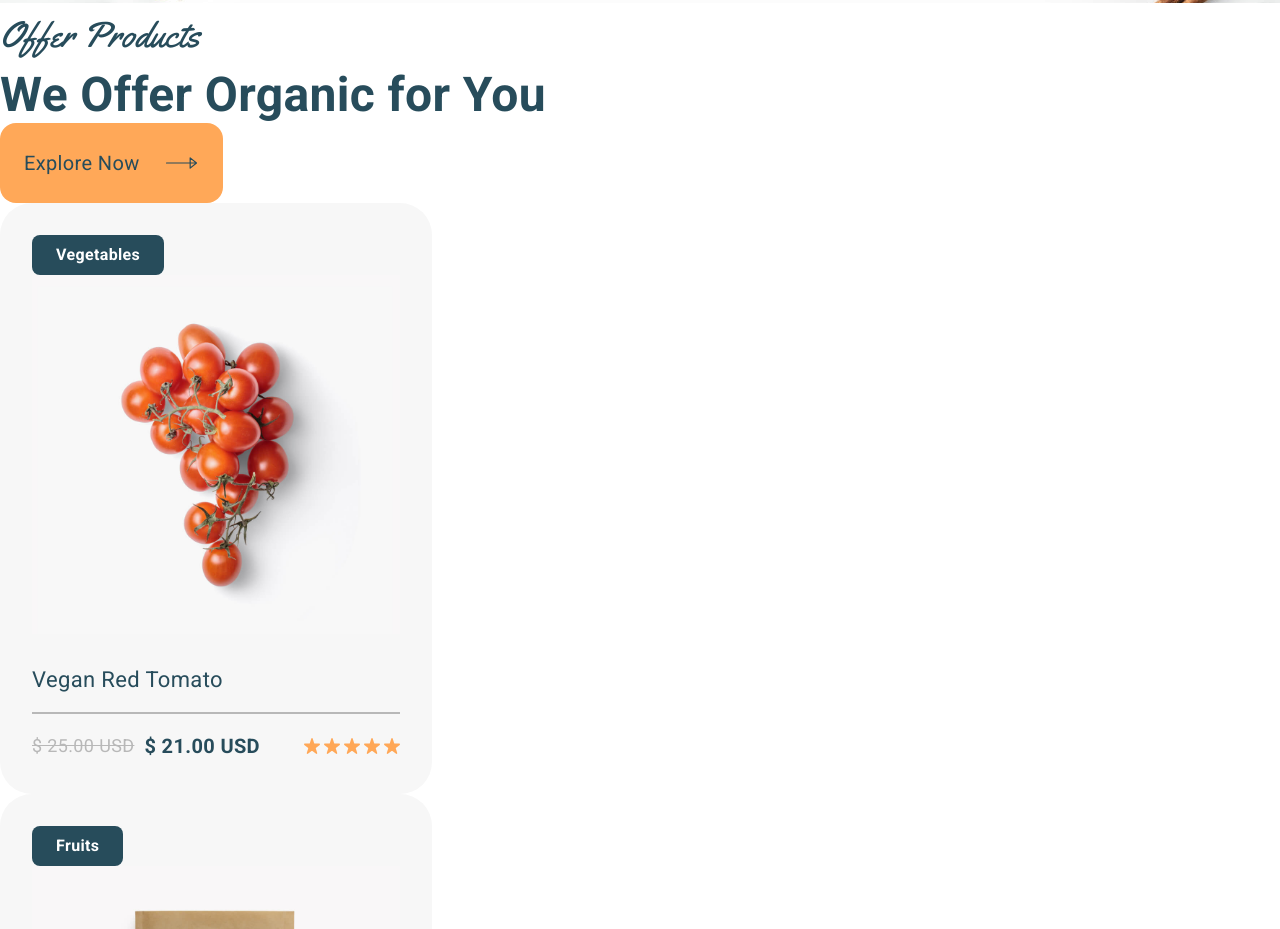
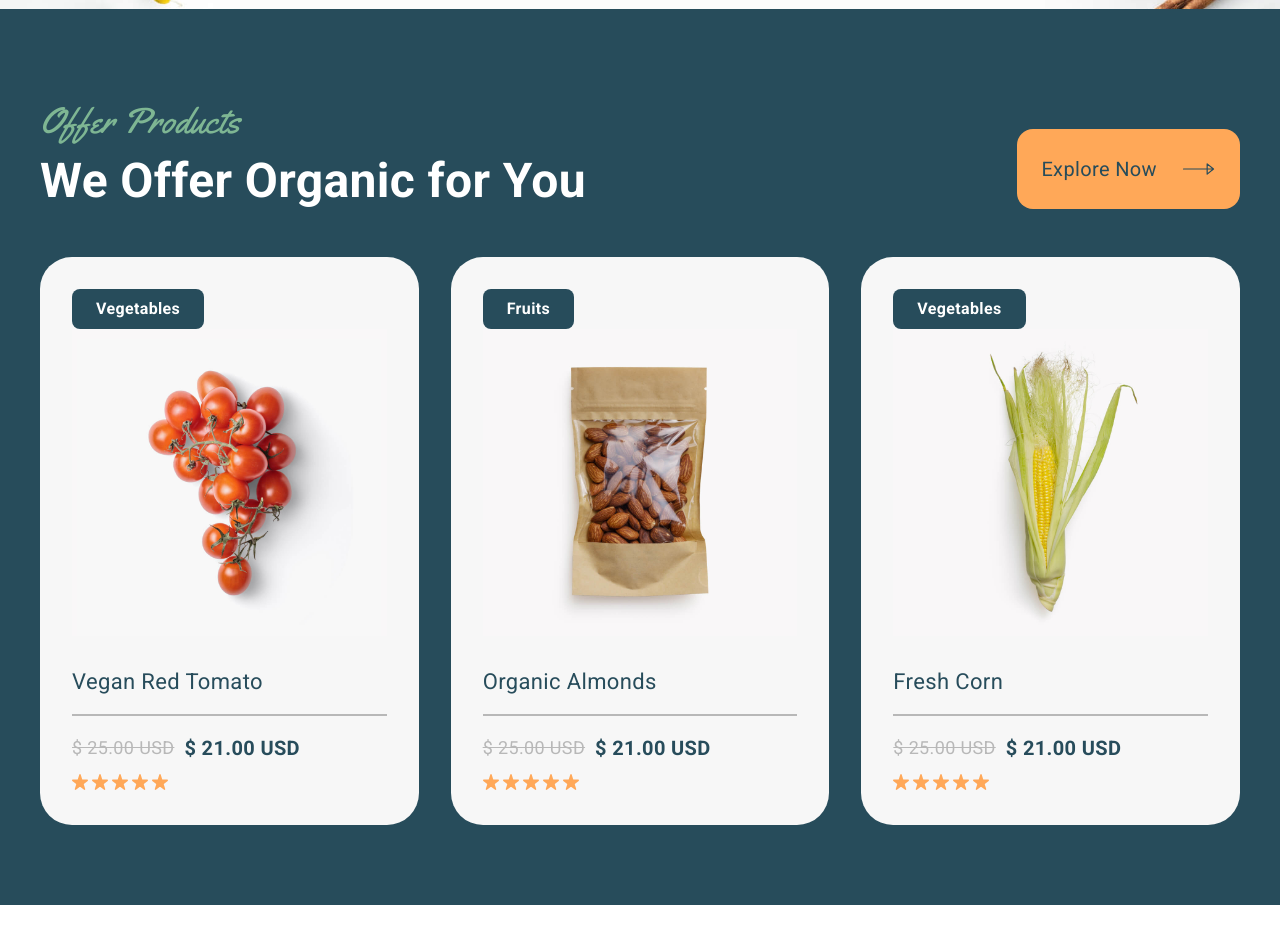
Before and after one commit to CezarDrumea/organick, a website: page index.html in a window 1280 px wide. Shown: the part 4656-5585 px from the top of the page. After the commit the page ends 5561 px from the top, so only its background shows below. Drawn offline with Linux system fonts and the light colour scheme.

Commit message:
add section offer-products

```diff
--- a/index.html
+++ b/index.html
@@ -153,7 +153,7 @@
                   >$ 21.00 USD</span
                 >
               </div>
-              <div class="rating">
+              <div class="product-card__rating rating">
                 <svg class="rating__star-icon rating__star-icon--small">
                   <use
                     href="img/sprite.svg#star"
@@ -206,7 +206,7 @@
                   >$ 21.00 USD</span
                 >
               </div>
-              <div class="rating">
+              <div class="product-card__rating rating">
                 <svg class="rating__star-icon rating__star-icon--small">
                   <use
                     href="img/sprite.svg#star"
@@ -263,7 +263,7 @@
                   >$ 21.00 USD</span
                 >
               </div>
-              <div class="rating">
+              <div class="product-card__rating rating">
                 <svg class="rating__star-icon rating__star-icon--small">
                   <use
                     href="img/sprite.svg#star"
@@ -320,7 +320,7 @@
                   >$ 21.00 USD</span
                 >
               </div>
-              <div class="rating">
+              <div class="product-card__rating rating">
                 <svg class="rating__star-icon rating__star-icon--small">
                   <use
                     href="img/sprite.svg#star"
@@ -377,7 +377,7 @@
                   >$ 21.00 USD</span
                 >
               </div>
-              <div class="rating">
+              <div class="product-card__rating rating">
                 <svg class="rating__star-icon rating__star-icon--small">
                   <use
                     href="img/sprite.svg#star"
@@ -434,7 +434,7 @@
                   >$ 21.00 USD</span
                 >
               </div>
-              <div class="rating">
+              <div class="product-card__rating rating">
                 <svg class="rating__star-icon rating__star-icon--small">
                   <use
                     href="img/sprite.svg#star"
@@ -523,11 +523,16 @@
       </section>
 
       <section class="offer-products">
-        <h5 class="offer-products__subtitle text-display">Offer products</h5>
+        <div class="offer-products__top">
+          <div class="offer-products__text-container">
+            <h5 class="offer-products__subtitle text-display">
+              Offer products
+            </h5>
             <h2 class="offer-products__title heading-2">
               We Offer Organic for You
             </h2>
-        <button class="button button--primary">
+          </div>
+          <button class="offer-products__button button button--primary">
             <span class="text-body-large">Explore Now</span>
             <svg class="button__icon">
               <use
@@ -536,6 +541,7 @@
               ></use>
             </svg>
           </button>
+        </div>
 
         <div class="offer-products__cards">
           <div class="product-card">
@@ -560,7 +566,7 @@
                   >$ 21.00 USD</span
                 >
               </div>
-              <div class="rating">
+              <div class="product-card__rating rating">
                 <svg class="rating__star-icon rating__star-icon--small">
                   <use
                     href="img/sprite.svg#star"
@@ -617,7 +623,7 @@
                   >$ 21.00 USD</span
                 >
               </div>
-              <div class="rating">
+              <div class="product-card__rating rating">
                 <svg class="rating__star-icon rating__star-icon--small">
                   <use
                     href="img/sprite.svg#star"
@@ -670,7 +676,7 @@
                   >$ 21.00 USD</span
                 >
               </div>
-              <div class="rating">
+              <div class="product-card__rating rating">
                 <svg class="rating__star-icon rating__star-icon--small">
                   <use
                     href="img/sprite.svg#star"
--- a/sass/components/_product-card.scss
+++ b/sass/components/_product-card.scss
@@ -33,6 +33,10 @@
     align-items: center;
   }
 
+  &__rating {
+    margin-bottom: 0.3rem;
+  }
+
   &__price-old {
     color: $color-grey-4;
     text-decoration: line-through;
--- a/sass/pages/_offer-products.scss
+++ b/sass/pages/_offer-products.scss
@@ -1,2 +1,33 @@
 .offer-products {
+  background-color: $color-body;
+  padding: 8rem 4rem;
+
+  &__top {
+    display: flex;
+    justify-content: space-between;
+    flex-wrap: wrap;
+    gap: 2.4rem 8rem;
+    margin-bottom: 4.8rem;
+  }
+
+  &__subtitle {
+    color: $color-primary;
+  }
+
+  &__title {
+    color: $color-white;
+  }
+
+  &__button {
+    align-self: flex-end;
+  }
+
+  &__cards {
+    max-width: 136rem;
+    display: flex;
+    flex-wrap: wrap;
+    justify-content: center;
+    gap: 3.2rem;
+    margin: 0 auto;
+  }
 }
```
Also changed, not shown: css/style.css, 1 other file. Lines whose indentation alone changed are shown as unchanged.
